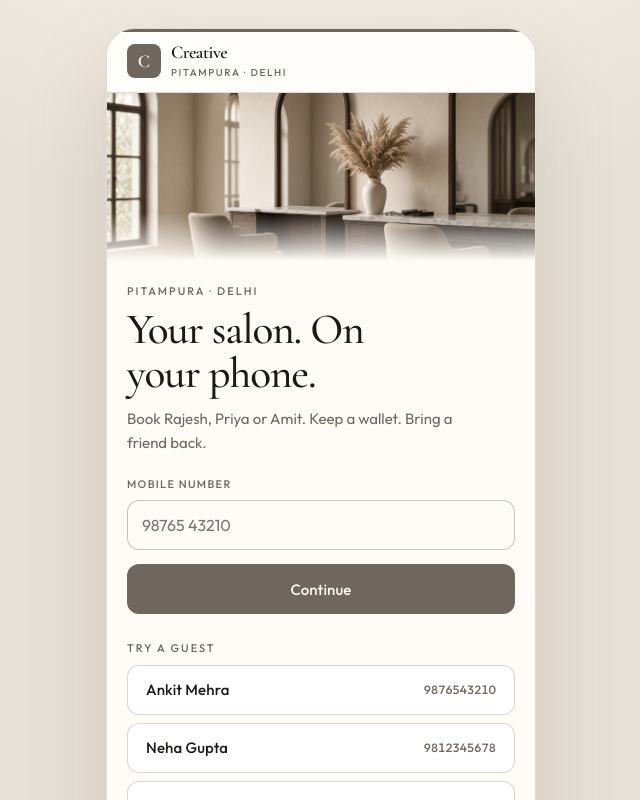
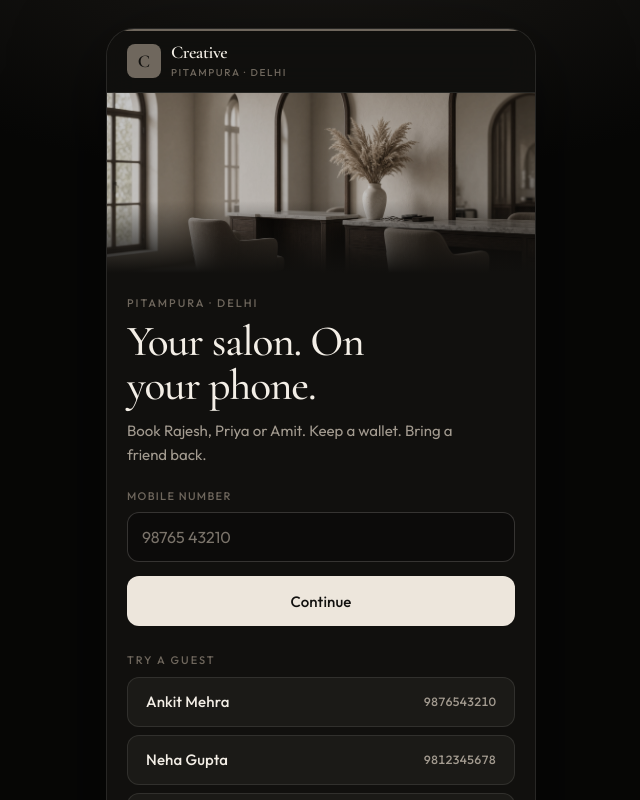
Before and after one commit to aambrishtrikha-commits/salon-app, a React (Vite) app: page / in a window 1280 px wide. Shown: the top 800 px of the page, without its empty margins (319-959 px from the left). Built offline with nearby package versions, Linux system fonts and the light colour scheme.

Commit message:
Switch Creative Salon to a full dark black-salon theme

```diff
--- a/index.html
+++ b/index.html
@@ -4,7 +4,7 @@
     <meta charset="UTF-8" />
     <meta name="viewport" content="width=device-width, initial-scale=1, viewport-fit=cover" />
     <title>Creative Salon · Pitampura</title>
-    <meta name="description" content="Creative Salon, Pitampura, Delhi — book, wallet, referrals and owner dashboard." />
+    <meta name="theme-color" content="#11100e" />
     <link rel="icon" type="image/svg+xml" href="./favicon.svg" />
     <link rel="preconnect" href="https://fonts.googleapis.com" />
     <link rel="preconnect" href="https://fonts.gstatic.com" crossorigin />
--- a/src/App.tsx
+++ b/src/App.tsx
@@ -288,7 +288,7 @@ function Home({
             Bonus<strong className="tabular">{inr(customer.bonusCredit)}</strong>
           </div>
         </div>
-        <button className="btn btn-sm" style={{ marginTop: 16, background: "rgb(251 247 241 / 0.1)", color: "#fbf7f1", border: "1px solid rgb(251 247 241 / 0.18)" }} onClick={() => setView("wallet")}>
+        <button className="btn btn-sm btn-outline" style={{ marginTop: 16 }} onClick={() => setView("wallet")}>
           View ledger
         </button>
       </div>
--- a/src/styles.css
+++ b/src/styles.css
@@ -1,19 +1,20 @@
 :root {
-  --bg: #e6e0d6;
-  --surface: #fffcf8;
-  --surface-2: #f3eee6;
-  --ink: #1c1916;
-  --muted: #6f675d;
-  --subtle: #8a837a;
+  --bg: #070706;
+  --surface: #11100e;
+  --surface-2: #1b1a17;
+  --ink: #f3eee6;
+  --muted: #a39b90;
+  --subtle: #7a736a;
   --primary: #6f675d;
-  --primary-dark: #524c44;
-  --accent: #7a3b32;
-  --accent-soft: #f3e4dc;
-  --border: color-mix(in oklab, #6f675d 22%, transparent);
-  --border-strong: color-mix(in oklab, #6f675d 38%, transparent);
-  --success: #3d5a45;
-  --danger: #8b2e2e;
-  --info: #3d4f5c;
+  --primary-dark: #8a8278;
+  --on-primary: #11100e;
+  --accent: #c4b4a6;
+  --accent-soft: #241c1a;
+  --border: color-mix(in oklab, #f3eee6 10%, transparent);
+  --border-strong: color-mix(in oklab, #f3eee6 18%, transparent);
+  --success: #9cbaa6;
+  --danger: #e0a09a;
+  --info: #a9b8c4;
   --sans: "Outfit", ui-sans-serif, system-ui, sans-serif;
   --display: "Cormorant Garamond", "Times New Roman", ui-serif, Georgia, serif;
   --radius-xs: 4px;
@@ -31,11 +32,12 @@
 }
 
 * { box-sizing: border-box; }
+html { color-scheme: dark; }
 html, body, #root { min-height: 100%; }
 body {
   margin: 0;
   background:
-    radial-gradient(1200px 500px at 50% -10%, #f7f1e8 0%, transparent 60%),
+    radial-gradient(900px 420px at 50% -8%, #1c1a17 0%, transparent 62%),
     var(--bg);
   color: var(--ink);
   font-family: var(--sans);
@@ -50,11 +52,12 @@ h1, h2, h3 {
   letter-spacing: -0.025em;
   line-height: 1.15;
   text-wrap: balance;
+  color: var(--ink);
 }
 p { text-wrap: pretty; margin: 0; }
 button, [role="button"] { cursor: pointer; font-family: inherit; }
 button:disabled { cursor: not-allowed; opacity: 0.45; }
-input, select { font-family: inherit; font-size: 16px; }
+input, select { font-family: inherit; font-size: 16px; color-scheme: dark; }
 
 .frame {
   max-width: 430px;
@@ -69,7 +72,7 @@ input, select { font-family: inherit; font-size: 16px; }
   content: "";
   position: absolute;
   inset: 0 0 auto;
-  height: 3px;
+  height: 2px;
   background: var(--primary);
   z-index: 6;
 }
@@ -79,7 +82,7 @@ input, select { font-family: inherit; font-size: 16px; }
     min-height: calc(100dvh - 56px);
     border-radius: var(--radius-xl);
     overflow: hidden;
-    box-shadow: 0 30px 80px rgb(111 103 93 / 18%);
+    box-shadow: 0 30px 90px rgb(0 0 0 / 55%);
     border: 1px solid var(--border);
   }
 }
@@ -90,8 +93,8 @@ input, select { font-family: inherit; font-size: 16px; }
   justify-content: space-between;
   gap: var(--space-2);
   padding: 14px 20px 12px;
-  background: color-mix(in oklab, var(--surface) 88%, transparent);
-  backdrop-filter: blur(10px);
+  background: color-mix(in oklab, var(--surface) 82%, transparent);
+  backdrop-filter: blur(14px);
   border-bottom: 1px solid var(--border);
   position: sticky;
   top: 0;
@@ -100,19 +103,18 @@ input, select { font-family: inherit; font-size: 16px; }
 .brand { display: flex; align-items: center; gap: 10px; min-width: 0; }
 .logo {
   width: 34px; height: 34px; border-radius: var(--radius-sm);
-  background: var(--primary); color: var(--surface);
+  background: var(--primary); color: var(--on-primary);
   display: grid; place-items: center;
   font-family: var(--display); font-weight: 600; font-size: 18px;
   flex-shrink: 0;
-  letter-spacing: 0;
 }
-.brand h1 { font-size: 18px; line-height: 1.1; font-weight: 600; }
+.brand h1 { font-size: 18px; line-height: 1.1; font-weight: 600; color: var(--ink); }
 .brand p {
   margin: 2px 0 0;
   font-size: 10px;
   letter-spacing: 0.16em;
   text-transform: uppercase;
-  color: var(--muted);
+  color: var(--primary);
   font-family: var(--sans);
   font-weight: 500;
 }
@@ -122,7 +124,7 @@ input, select { font-family: inherit; font-size: 16px; }
 
 .hero-shot {
   margin: 0 -20px 22px;
-  height: 168px;
+  height: 180px;
   overflow: hidden;
   position: relative;
 }
@@ -132,12 +134,13 @@ input, select { font-family: inherit; font-size: 16px; }
   object-fit: cover;
   object-position: center 40%;
   display: block;
+  filter: saturate(0.72) brightness(0.78);
 }
 .hero-shot::after {
   content: "";
   position: absolute;
   inset: auto 0 0;
-  height: 48px;
+  height: 72px;
   background: linear-gradient(to top, var(--surface), transparent);
 }
 
@@ -162,8 +165,8 @@ input, select { font-family: inherit; font-size: 16px; }
   position: sticky; bottom: 0;
   display: flex; justify-content: space-around;
   padding: 8px 8px calc(10px + env(safe-area-inset-bottom));
-  background: color-mix(in oklab, var(--surface) 92%, transparent);
-  backdrop-filter: blur(12px);
+  background: color-mix(in oklab, var(--surface) 90%, transparent);
+  backdrop-filter: blur(14px);
   border-top: 1px solid var(--border);
 }
 .nav button {
@@ -174,7 +177,7 @@ input, select { font-family: inherit; font-size: 16px; }
   text-transform: uppercase; color: var(--subtle);
   transition: color var(--motion-quick) var(--ease-out);
 }
-.nav button.active { color: var(--primary); }
+.nav button.active { color: var(--ink); }
 .nav button svg { width: 18px; height: 18px; stroke-width: 1.6; }
 
 .btn {
@@ -185,34 +188,35 @@ input, select { font-family: inherit; font-size: 16px; }
   transition: transform var(--motion-quick) var(--ease-out), background var(--motion-quick) var(--ease-out);
 }
 .btn:active { transform: scale(0.985); }
-.btn-primary { background: var(--primary); color: var(--surface); }
-.btn-primary:hover { background: var(--primary-dark); }
-.btn-accent { background: var(--accent); color: #fbf7f1; }
+.btn-primary { background: #ede6dc; color: #11100e; }
+.btn-primary:hover { background: #f6f1ea; }
+.btn-accent { background: var(--primary); color: #f3eee6; }
 .btn-outline {
   background: transparent;
   border: 1px solid var(--border-strong);
   color: var(--ink);
 }
 .btn-ghost {
-  background: #fff;
+  background: var(--surface-2);
   color: var(--ink);
-  border: 1px solid color-mix(in oklab, var(--primary) 28%, transparent);
+  border: 1px solid var(--border);
 }
 .btn-sm { min-height: 36px; width: auto; padding: 0 14px; font-size: 12px; border-radius: var(--radius-sm); letter-spacing: 0.06em; text-transform: uppercase; }
 
 .card {
-  background: #fffcf8;
+  background: var(--surface-2);
   border: 1px solid var(--border);
   border-radius: var(--radius-lg);
   padding: var(--space-4);
   margin-bottom: var(--space-3);
 }
-.card.press { text-align: left; width: 100%; cursor: pointer; }
+.card.press { text-align: left; width: 100%; cursor: pointer; color: inherit; }
 .card.press:active { transform: scale(0.99); }
 
 .wallet {
-  background: var(--primary);
-  color: #f4eee6;
+  background: #1c1b18;
+  color: var(--ink);
+  border: 1px solid var(--border-strong);
   border-radius: var(--radius-lg);
   padding: 22px 20px 18px;
   margin-bottom: 16px;
@@ -224,34 +228,34 @@ input, select { font-family: inherit; font-size: 16px; }
   position: absolute;
   right: -30px; top: -40px;
   width: 140px; height: 140px;
-  border: 1px solid rgb(251 247 241 / 0.12);
+  border: 1px solid rgb(243 238 230 / 0.1);
   border-radius: 50%;
 }
-.wallet .kicker { color: rgb(244 238 230 / 0.62); }
+.wallet .kicker { color: var(--primary); }
 .wallet .amt {
   font-family: var(--display);
   font-size: 40px;
   font-weight: 500;
   letter-spacing: -0.03em;
   margin: 2px 0 16px;
-  color: #fbf7f1;
+  color: var(--ink);
 }
-.wallet .split { display: flex; gap: 28px; font-size: 12px; color: rgb(244 238 230 / 0.7); }
-.wallet .split strong { display: block; font-size: 16px; color: #fbf7f1; font-weight: 500; margin-top: 2px; }
+.wallet .split { display: flex; gap: 28px; font-size: 12px; color: var(--muted); }
+.wallet .split strong { display: block; font-size: 16px; color: var(--ink); font-weight: 500; margin-top: 2px; }
 
 .reminder {
   background: var(--accent-soft);
-  border: 1px solid color-mix(in oklab, var(--accent) 22%, transparent);
+  border: 1px solid color-mix(in oklab, #c4b4a6 22%, transparent);
   border-radius: var(--radius-lg);
   padding: 16px;
   margin-bottom: 14px;
 }
-.reminder h3 { color: var(--accent); font-size: 22px; }
-.reminder p { margin: 6px 0 12px; color: color-mix(in oklab, var(--accent) 80%, var(--ink)); font-size: 13px; }
+.reminder h3 { color: #e6d8cc; font-size: 22px; }
+.reminder p { margin: 6px 0 12px; color: var(--muted); font-size: 13px; }
 
 .grid2 { display: grid; grid-template-columns: 1fr 1fr; gap: 10px; }
 .metric {
-  background: #fffcf8;
+  background: var(--surface-2);
   border: 1px solid var(--border);
   border-radius: var(--radius-lg);
   padding: 14px 14px 12px;
@@ -260,7 +264,7 @@ input, select { font-family: inherit; font-size: 16px; }
   font-size: 10px;
   letter-spacing: 0.14em;
   text-transform: uppercase;
-  color: var(--muted);
+  color: var(--primary);
   font-weight: 500;
 }
 .metric .val {
@@ -269,18 +273,20 @@ input, select { font-family: inherit; font-size: 16px; }
   font-weight: 500;
   letter-spacing: -0.03em;
   margin: 4px 0 2px;
+  color: var(--ink);
 }
 .metric .sub { font-size: 12px; color: var(--muted); }
 
 .pick {
   border: 1px solid var(--border);
-  background: #fffcf8;
+  background: var(--surface-2);
   border-radius: var(--radius-md);
   padding: 12px;
   text-align: left;
+  color: inherit;
   transition: border-color var(--motion-quick) var(--ease-out), background var(--motion-quick) var(--ease-out);
 }
-.pick.on { border-color: var(--primary); background: color-mix(in oklab, var(--primary) 8%, #fffcf8); }
+.pick.on { border-color: var(--primary); background: color-mix(in oklab, var(--primary) 16%, var(--surface-2)); }
 .pick .n { font-weight: 500; font-size: 14px; }
 .pick .m { font-size: 12px; color: var(--muted); margin-top: 3px; }
 
@@ -292,15 +298,16 @@ input, select { font-family: inherit; font-size: 16px; }
   letter-spacing: 0.12em;
   text-transform: uppercase;
   margin-bottom: 8px;
-  color: var(--muted);
+  color: var(--primary);
 }
 .field input, .field select {
   width: 100%; min-height: 50px; padding: 0 14px;
   border: 1px solid var(--border-strong);
   border-radius: var(--radius-md);
-  background: #fffcf8;
+  background: #0c0b0a;
   color: var(--ink);
 }
+.field input::placeholder { color: var(--subtle); }
 .field input:focus, .field select:focus {
   outline: none;
   border-color: var(--primary);
@@ -324,20 +331,20 @@ input, select { font-family: inherit; font-size: 16px; }
   letter-spacing: 0.06em;
   text-transform: uppercase;
 }
-.ok { background: #e4ece6; color: #2d4534; }
-.info { background: #e6eaed; color: #2c3c46; }
-.warn { background: #f3eadc; color: #6a4e2a; }
-.bad { background: #f3e2e0; color: #6e2c2c; }
+.ok { background: #1c2a21; color: #b7d0c0; }
+.info { background: #1b2228; color: #b7c6d1; }
+.warn { background: #2a2418; color: #d4c19a; }
+.bad { background: #2a1a19; color: #e0b0ab; }
 .toast {
   position: fixed; left: 50%; bottom: 96px; transform: translateX(-50%);
-  background: var(--primary); color: var(--surface);
+  background: #ede6dc; color: #11100e;
   padding: 10px 16px; border-radius: var(--radius-md);
   font-size: 13px; font-weight: 500; z-index: 50; max-width: 90%;
 }
 .empty { text-align: center; padding: 28px 12px; color: var(--muted); font-size: 14px; }
 .steps { display: flex; gap: 6px; margin-bottom: 16px; }
 .dot { flex: 1; height: 2px; border-radius: 1px; background: var(--border-strong); }
-.dot.on { background: var(--primary); }
+.dot.on { background: #ede6dc; }
 .link {
   background: none; border: 0;
   color: var(--ink);
@@ -348,12 +355,13 @@ input, select { font-family: inherit; font-size: 16px; }
   padding: 0;
   text-decoration: underline;
   text-underline-offset: 3px;
-  text-decoration-color: var(--border-strong);
+  text-decoration-color: var(--primary);
 }
 .tiny { display: flex; flex-wrap: wrap; gap: 6px; margin-top: 8px; }
 .tiny button {
   border: 1px solid var(--border-strong);
-  background: #fffcf8;
+  background: var(--surface-2);
+  color: var(--ink);
   border-radius: var(--radius-sm);
   padding: 7px 10px;
   font-size: 12px;
@@ -373,6 +381,7 @@ input, select { font-family: inherit; font-size: 16px; }
 .section-title {
   font-size: 26px;
   margin: 4px 0 6px;
+  color: var(--ink);
 }
 
 @media (prefers-reduced-motion: reduce) {
```
